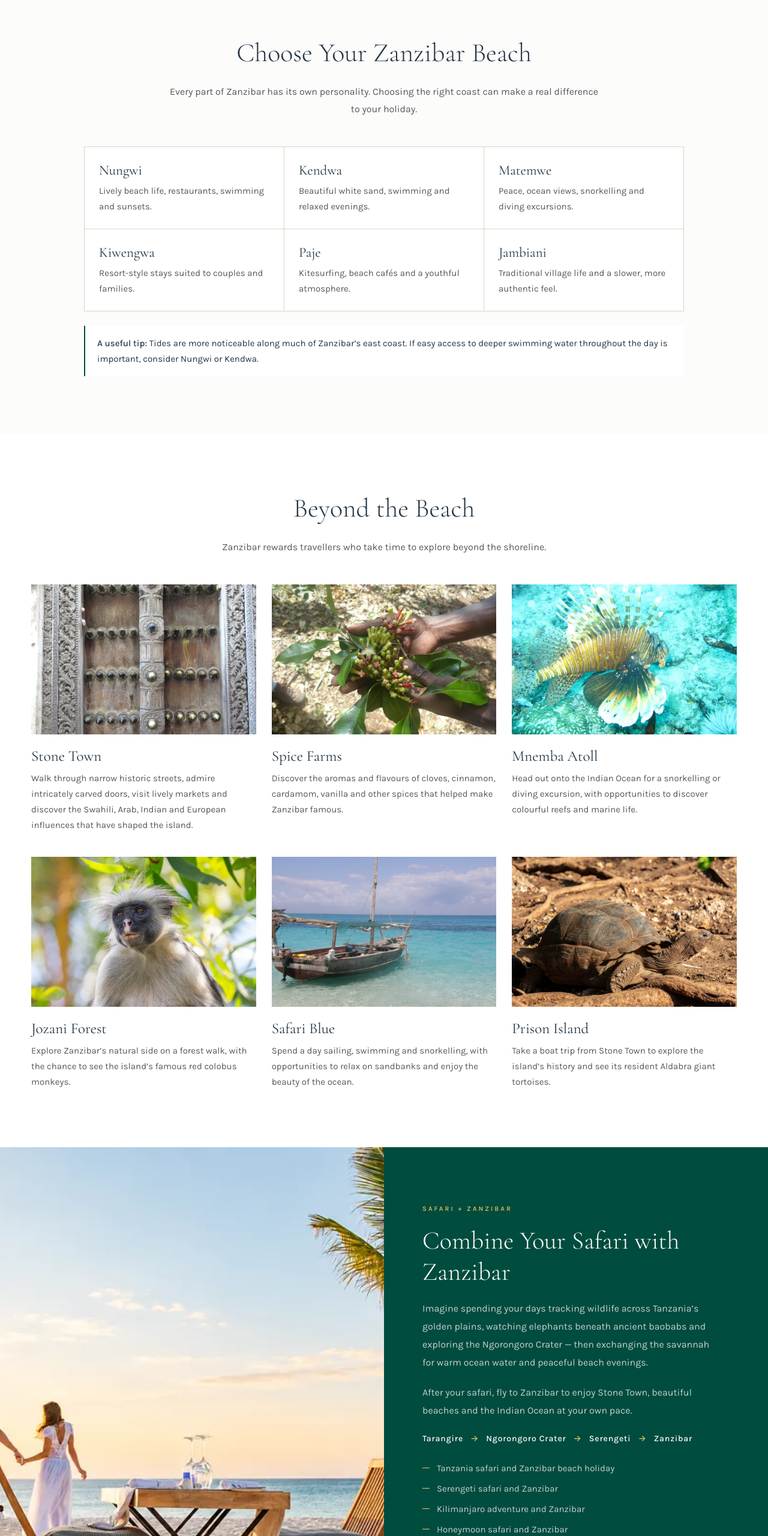
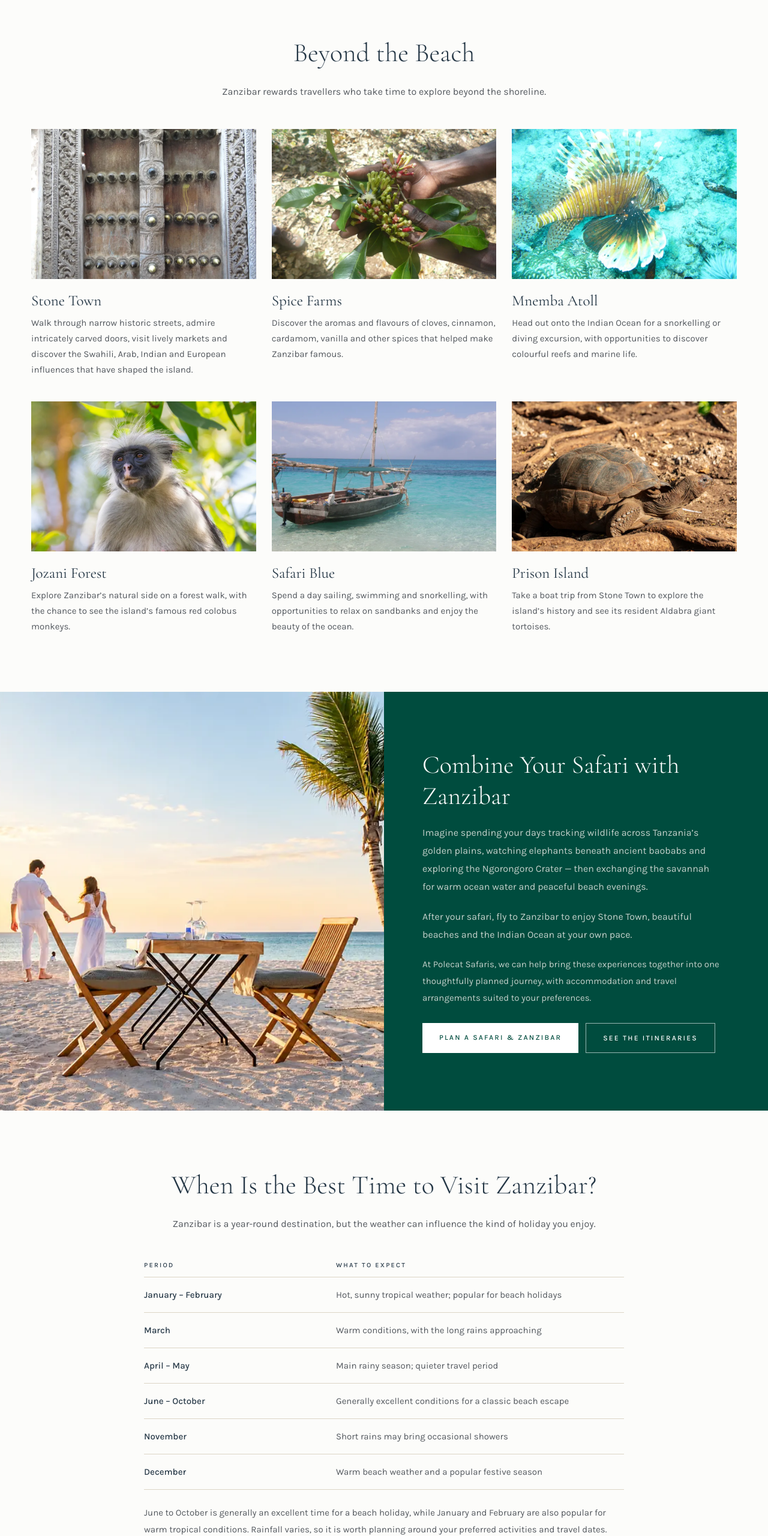
Before and after one commit to BrightonMboya/Polecat, an Astro site in the folder apps/main/: page /zanzibar-travel-guide in a window 1280 px wide. Shown: the part 2199-4759 px from the top of the page at 60% size. Built offline with nearby package versions, Linux system fonts and the light colour scheme; Astro itself is replaced by a stand-in of ours.

Commit message:
some znz changes

```diff
--- a/apps/main/src/content/zanzibar.ts
+++ b/apps/main/src/content/zanzibar.ts
@@ -136,20 +136,6 @@ export const ZANZIBAR_REASONS: { n: string; place: string; theme: string; body:
     },
 ]
 
-export const ZANZIBAR_BEACHES = {
-    heading: 'Choose Your Zanzibar Beach',
-    body: 'Every part of Zanzibar has its own personality. Choosing the right coast can make a real difference to your holiday.',
-    items: [
-        { place: 'Nungwi', note: 'Lively beach life, restaurants, swimming and sunsets.' },
-        { place: 'Kendwa', note: 'Beautiful white sand, swimming and relaxed evenings.' },
-        { place: 'Matemwe', note: 'Peace, ocean views, snorkelling and diving excursions.' },
-        { place: 'Kiwengwa', note: 'Resort-style stays suited to couples and families.' },
-        { place: 'Paje', note: 'Kitesurfing, beach cafés and a youthful atmosphere.' },
-        { place: 'Jambiani', note: 'Traditional village life and a slower, more authentic feel.' },
-    ],
-    tip: 'Tides are more noticeable along much of Zanzibar’s east coast. If easy access to deeper swimming water throughout the day is important, consider Nungwi or Kendwa.',
-}
-
 export const ZANZIBAR_BEYOND: { heading: string; body: string; items: { title: string; body: string; image?: GuidePhoto }[] } = {
     heading: 'Beyond the Beach',
     body: 'Zanzibar rewards travellers who take time to explore beyond the shoreline.',
@@ -218,19 +204,10 @@ export const ZANZIBAR_BEYOND: { heading: string; body: string; items: { title: s
 }
 
 export const ZANZIBAR_COMBINE = {
-    eyebrow: 'Safari + Zanzibar',
     heading: 'Combine Your Safari with Zanzibar',
     paragraphs: [
         'Imagine spending your days tracking wildlife across Tanzania’s golden plains, watching elephants beneath ancient baobabs and exploring the Ngorongoro Crater — then exchanging the savannah for warm ocean water and peaceful beach evenings.',
         'After your safari, fly to Zanzibar to enjoy Stone Town, beautiful beaches and the Indian Ocean at your own pace.',
-    ],
-    route: ['Tarangire', 'Ngorongoro Crater', 'Serengeti', 'Zanzibar'],
-    combinations: [
-        'Tanzania safari and Zanzibar beach holiday',
-        'Serengeti safari and Zanzibar',
-        'Kilimanjaro adventure and Zanzibar',
-        'Honeymoon safari and Zanzibar',
-        'Family safari and Zanzibar',
     ],
     closing:
         'At Polecat Safaris, we can help bring these experiences together into one thoughtfully planned journey, with accommodation and travel arrangements suited to your preferences.',
@@ -344,12 +321,8 @@ export const ZANZIBAR_FAQS = [
 ]
 
 export const ZANZIBAR_CLOSING = {
-    heading: 'The Zanzibar Feeling',
-    lines: ['Come for the beaches.', 'Stay for the feeling.'],
-    body: 'The warmth of the ocean. The scent of spices drifting through old streets. A dhow sailing across the horizon. Golden sunsets and mornings with nowhere urgent to be. Zanzibar is a place to stop rushing, reconnect with the moment and enjoy the journey.',
     ctaHeading: 'Plan Your Zanzibar Escape with Polecat Safaris',
     ctaBody: 'Whether you dream of a peaceful beach retreat, a cultural island adventure or a luxury safari followed by the Indian Ocean, we can help you create a journey that feels right for you.',
-    signoff: 'Explore Tanzania. Discover Zanzibar. Travel at your own pace.',
     planHref: `/enquire/?plan=${ZANZIBAR_PLAN.slug}`,
 }
 
--- a/apps/main/src/pages/zanzibar-travel-guide.astro
+++ b/apps/main/src/pages/zanzibar-travel-guide.astro
@@ -13,7 +13,6 @@ import SectionHeading from '../components/SectionHeading.astro'
 import { CONTACT, whatsappLink } from '../config'
 import {
     ZANZIBAR_ADVICE,
-    ZANZIBAR_BEACHES,
     ZANZIBAR_BEYOND,
     ZANZIBAR_CLOSING,
     ZANZIBAR_COMBINE,
@@ -117,23 +116,6 @@ const BEYOND_SIZES = '(min-width: 1440px) 428px, (min-width: 1024px) 30vw, (min-
         </section>
 
         <section class="gutter flex flex-col items-center bg-cream py-18 lg:py-24">
-            <SectionHeading heading={ZANZIBAR_BEACHES.heading} body={ZANZIBAR_BEACHES.body} />
-            <dl class="shell mt-10 grid max-w-250 grid-cols-1 gap-px border border-line bg-line sm:grid-cols-2 lg:mt-12 lg:grid-cols-3">
-                {
-                    ZANZIBAR_BEACHES.items.map((beach) => (
-                        <div class="flex flex-col gap-1.5 bg-white px-6 py-6">
-                            <dt class="font-display text-[23px] leading-7.5 text-ink">{beach.place}</dt>
-                            <dd class="text-[15px] leading-6.5 text-muted">{beach.note}</dd>
-                        </div>
-                    ))
-                }
-            </dl>
-            <p class="shell mt-6 max-w-250 border-l-2 border-primary bg-white py-4 pr-5 pl-5 text-[15px] leading-6.5 text-ink">
-                <span class="font-medium">A useful tip:</span> {ZANZIBAR_BEACHES.tip}
-            </p>
-        </section>
-
-        <section class="gutter flex flex-col items-center bg-white py-18 lg:py-24">
             <SectionHeading heading={ZANZIBAR_BEYOND.heading} body={ZANZIBAR_BEYOND.body} />
             <ul class="shell mt-10 grid grid-cols-1 gap-x-6.5 gap-y-10 sm:grid-cols-2 lg:mt-12 lg:grid-cols-3">
                 {
@@ -175,27 +157,10 @@ const BEYOND_SIZES = '(min-width: 1440px) 428px, (min-width: 1024px) 30vw, (min-
                 />
             </div>
             <div class="gutter flex flex-col justify-center gap-5 py-16 lg:w-1/2 lg:py-24 lg:pr-20 lg:pl-16">
-                <p class="text-[11px] leading-3.5 font-medium tracking-[0.28em] text-gold uppercase">{ZANZIBAR_COMBINE.eyebrow}</p>
                 <h2 class="font-display text-[32px] leading-10.5 font-light text-white lg:text-[42px] lg:leading-13">
                     {ZANZIBAR_COMBINE.heading}
                 </h2>
                 {ZANZIBAR_COMBINE.paragraphs.map((p) => <p class="text-[16px] leading-7.5 text-sage">{p}</p>)}
-                <p class="flex flex-wrap items-center gap-x-3 gap-y-1 text-[14px] leading-6 font-medium tracking-[0.06em] text-white">
-                    {ZANZIBAR_COMBINE.route.map((stop, i) => (
-                        <>
-                            {i > 0 && <span class="text-gold" aria-hidden="true">→</span>}
-                            <span>{stop}</span>
-                        </>
-                    ))}
-                </p>
-                <ul class="flex flex-col gap-2 pt-1">
-                    {ZANZIBAR_COMBINE.combinations.map((c) => (
-                        <li class="flex items-start gap-3 text-[15px] leading-6.5 text-sage">
-                            <span class="mt-3 h-px w-3 shrink-0 bg-gold" aria-hidden="true" />
-                            {c}
-                        </li>
-                    ))}
-                </ul>
                 <p class="text-[15px] leading-7 text-sage">{ZANZIBAR_COMBINE.closing}</p>
                 <div class="flex flex-wrap gap-3 pt-2">
                     <a
@@ -302,12 +267,7 @@ const BEYOND_SIZES = '(min-width: 1440px) 428px, (min-width: 1024px) 30vw, (min-
 
         <section class="gutter flex flex-col items-center bg-primary py-20 lg:py-26">
             <div class="shell flex max-w-200 flex-col items-center gap-5 text-center">
-                <p class="text-[11px] leading-3.5 font-medium tracking-[0.28em] text-gold uppercase">{ZANZIBAR_CLOSING.heading}</p>
-                <p class="font-display text-[34px] leading-11 font-light text-white italic lg:text-[46px] lg:leading-14">
-                    {ZANZIBAR_CLOSING.lines.map((line) => <span class="block">{line}</span>)}
-                </p>
-                <p class="text-[16px] leading-7.5 text-sage">{ZANZIBAR_CLOSING.body}</p>
-                <h2 class="font-display pt-6 text-[26px] leading-9 font-light text-white lg:text-[30px]">{ZANZIBAR_CLOSING.ctaHeading}</h2>
+                <h2 class="font-display text-[26px] leading-9 font-light text-white lg:text-[30px]">{ZANZIBAR_CLOSING.ctaHeading}</h2>
                 <p class="text-[15px] leading-7 text-sage">{ZANZIBAR_CLOSING.ctaBody}</p>
                 <div class="flex flex-wrap justify-center gap-3 pt-3">
                     <a
@@ -325,7 +285,6 @@ const BEYOND_SIZES = '(min-width: 1440px) 428px, (min-width: 1024px) 30vw, (min-
                         WhatsApp {CONTACT.phone}
                     </a>
                 </div>
-                <p class="font-display pt-4 text-[18px] leading-7 text-gold italic">{ZANZIBAR_CLOSING.signoff}</p>
             </div>
         </section>
 
```
